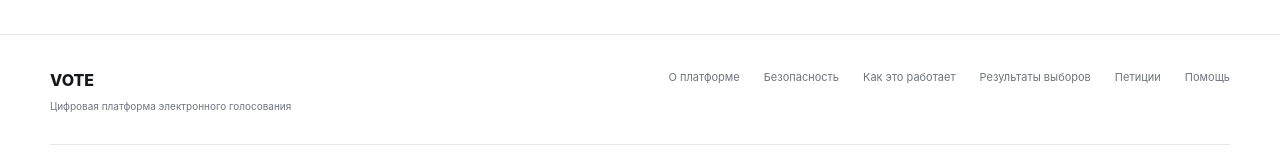
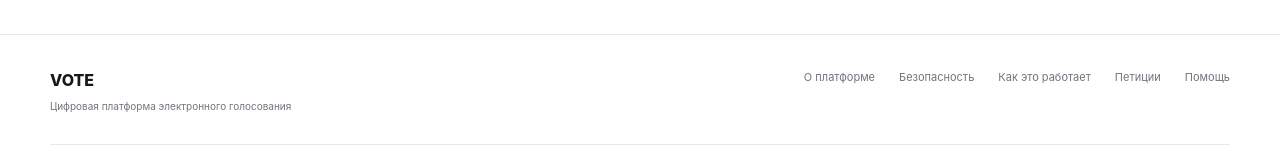
Before and after one commit to kazakhstandtrade-design/E-vote, a plain HTML site: page index.html in a window 1280 px wide. Shown: the part 1916-2076 px from the top of the page. Drawn offline with Linux system fonts and the light colour scheme.

Commit message:
Remove results link from index.html
Removed the link to 'results.html' from the index page.

```diff
--- a/index.html
+++ b/index.html
@@ -2237,13 +2237,6 @@
                 </a>
 
 
-                <a href="results.html">
-
-                    Результаты выборов
-
-                </a>
-
-
                 <a href="petitions.html">
 
                     Петиции
```
